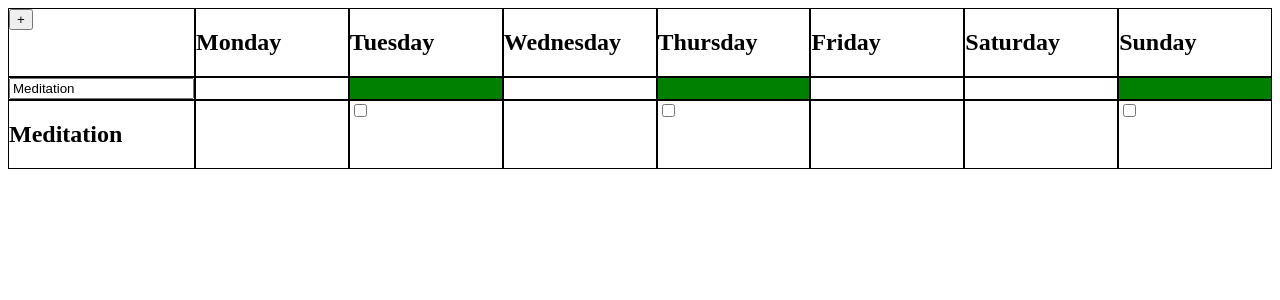
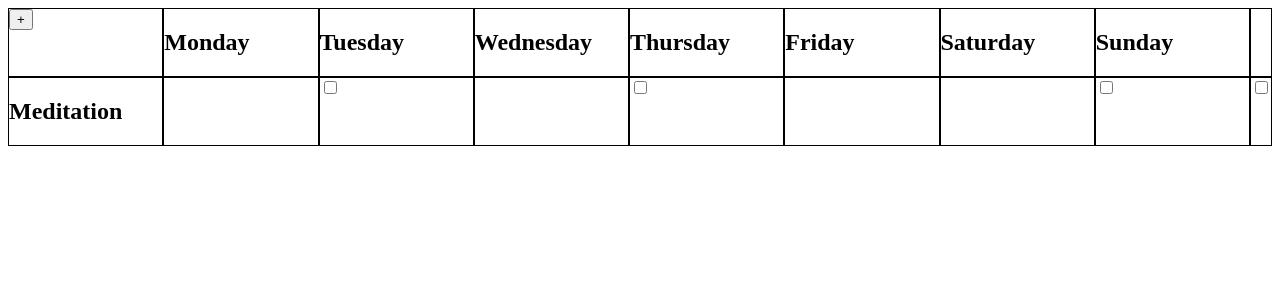
Before and after one commit to JeremyGillard/planner, a React (Create React App) app in the folder frontend/: page / in a window 1280 px wide. Shown: the top 300 px of the page. Built offline with nearby package versions, Linux system fonts and the light colour scheme.

Commit message:
feat(frontend): HabitTracker beta without css

```diff
--- a/frontend/src/components/HabitTracker.jsx
+++ b/frontend/src/components/HabitTracker.jsx
@@ -9,50 +9,60 @@ export default function HabitTracker() {
     {
       name: "Meditation",
       days: [false, true, false, true, false, false, true],
+      validate: false,
     },
   ]);
+  const [habitAddition, setHabitAddition] = useState(false);
+  const [habit, setHabit] = useState({
+    name: "",
+    days: [false, false, false, false, false, false, false],
+  });
 
   const handleHabitAddition = () => {
-    console.log("Addition");
-    setHabits([
-      ...habits,
-      { name: "", days: [false, false, false, false, false, false, false] },
-    ]);
+    setHabitAddition(true);
   };
 
   const handleChangeHabitName = (e) => {
-    const newHabits = [...habits];
-    newHabits[habits.length - 1] = {
-      name: e.target.value,
-      days: habits[habits.length - 1].days,
-    };
-    setHabits(newHabits);
+    const newHabit = { ...habit };
+    newHabit.name = e.target.value;
+    setHabit(newHabit);
   };
 
   const handleChangeHabitDays = (index) => {
-    const newHabits = [...habits];
-    const newDays = [...habits[habits.length - 1].days];
-    console.log(index);
+    const newHabit = { ...habit };
+    const newDays = [...newHabit.days];
     newDays[index] = !newDays[index];
-    newHabits[habits.length - 1] = {
-      name: habits[habits.length - 1].name,
-      days: newDays,
-    };
-    setHabits(newHabits);
+    newHabit.days = newDays;
+    setHabit(newHabit);
+  };
+
+  const handleValidate = () => {
+    setHabits([...habits, habit]);
+    setHabit({
+      name: "",
+      days: [false, false, false, false, false, false, false],
+    });
+  };
+
+  const renderNewHabit = () => {
+    return (
+      <HabitTrackerAdder
+        habit={habit}
+        handleChangeHabitName={handleChangeHabitName}
+        handleChangeHabitDays={handleChangeHabitDays}
+        handleValidate={handleValidate}
+      />
+    );
   };
 
   return (
     <div>
       <div className="grid-container">
         <HabitTrackerHeader handleHabitAddition={handleHabitAddition} />
-        <HabitTrackerAdder
-          habit={habits[habits.length - 1]}
-          handleChangeHabitName={handleChangeHabitName}
-          handleChangeHabitDays={handleChangeHabitDays}
-        />
         {habits.map((habit) => (
           <HabitTrackerRow key={habit.name} habit={habit} />
         ))}
+        {habitAddition ? renderNewHabit() : null}
       </div>
     </div>
   );
--- a/frontend/src/components/HabitTracker.scss
+++ b/frontend/src/components/HabitTracker.scss
@@ -1,6 +1,6 @@
 .grid-container {
   display: grid;
-  grid-template-columns: repeat(8, 1fr);
+  grid-template-columns: repeat(8, 1fr) 0.1fr;
 
   div {
     border: solid 1px black;
--- a/frontend/src/components/HabitTrackerAdder.jsx
+++ b/frontend/src/components/HabitTrackerAdder.jsx
@@ -5,6 +5,7 @@ export default function HabitTrackerAdder({
   habit,
   handleChangeHabitName,
   handleChangeHabitDays,
+  handleValidate,
 }) {
   return (
     <React.Fragment>
@@ -43,6 +44,9 @@ export default function HabitTrackerAdder({
         className={habit.days[6] ? "colored" : ""}
         onClick={() => handleChangeHabitDays(6)}
       ></div>
+      <div>
+        <button onClick={handleValidate}>Validate</button>
+      </div>
     </React.Fragment>
   );
 }
--- a/frontend/src/components/HabitTrackerHeader.jsx
+++ b/frontend/src/components/HabitTrackerHeader.jsx
@@ -27,6 +27,7 @@ export default function HabitTrackerHeader({ handleHabitAddition }) {
       <div>
         <h2>Sunday</h2>
       </div>
+      <div></div>
     </React.Fragment>
   );
 }
--- a/frontend/src/components/HabitTrackerRow.jsx
+++ b/frontend/src/components/HabitTrackerRow.jsx
@@ -19,6 +19,9 @@ export default function HabitTrackerRow({ habit }) {
         <h2>{habit.name}</h2>
       </div>
       {habit.days.map((day, i) => renderDay(day, i))}
+      <div>
+        <input type="checkbox" name="sunday" id="sunday" />
+      </div>
     </React.Fragment>
   );
 }
```
